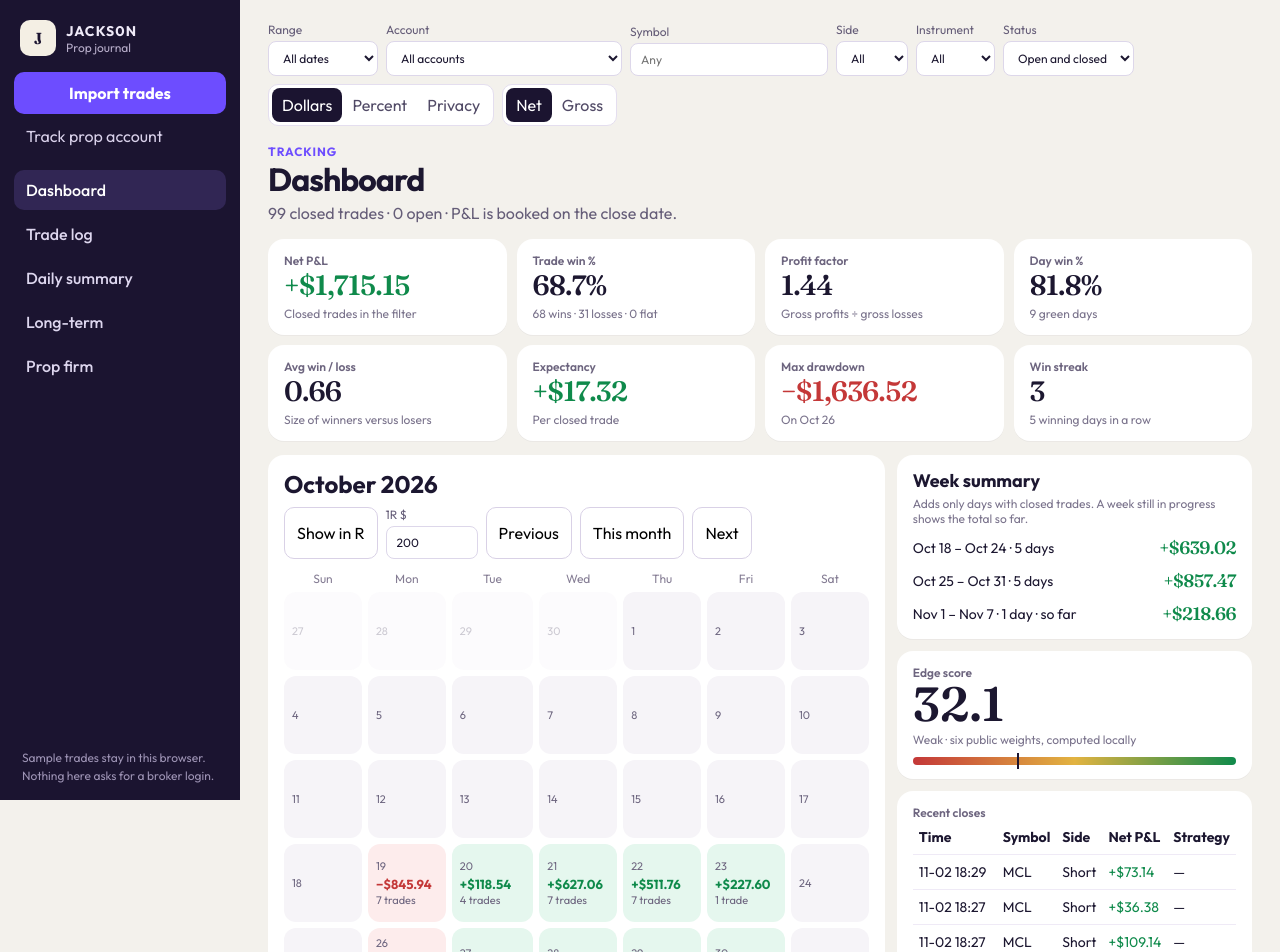
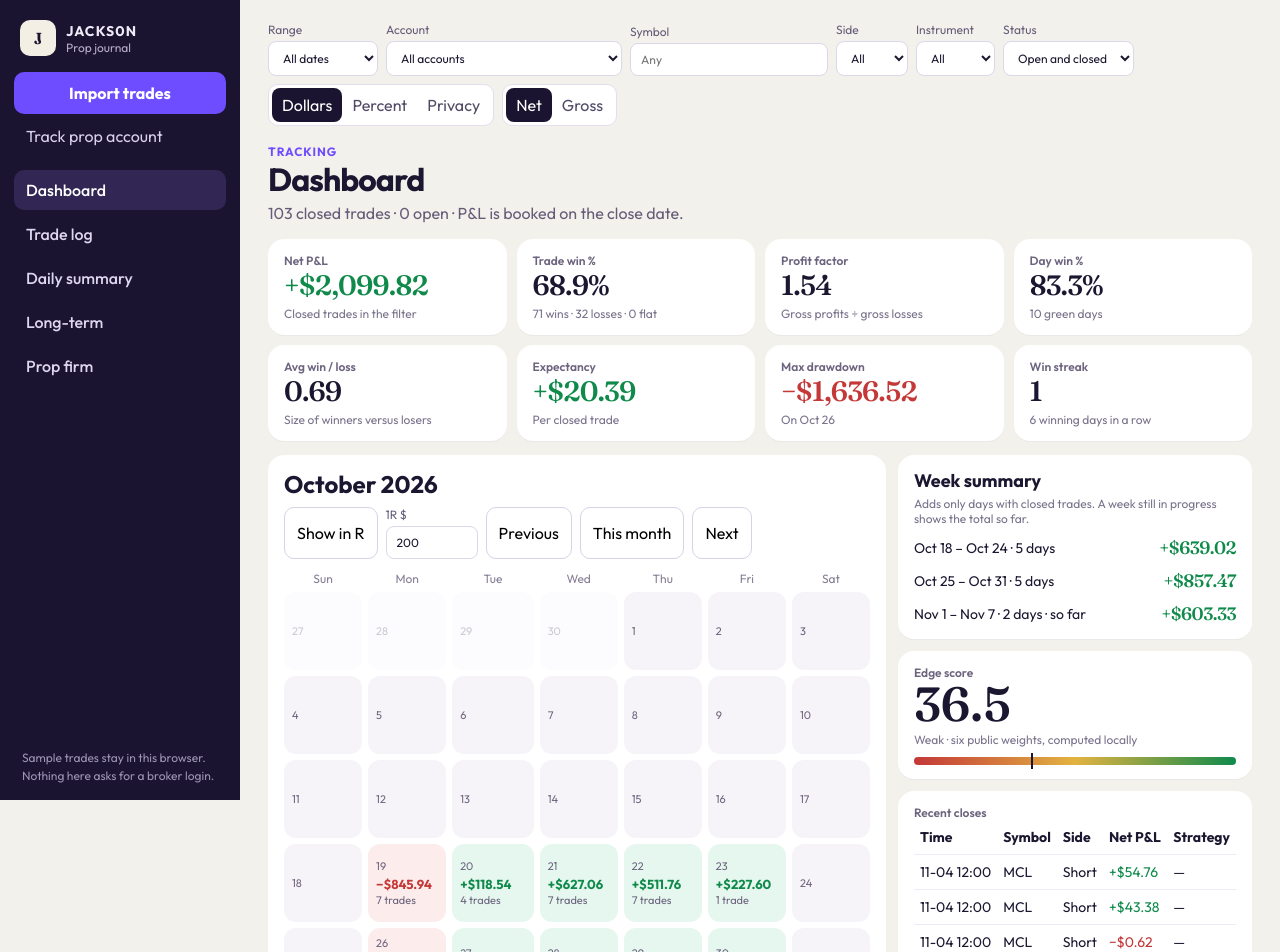
Before and after one commit to Jackson1-netizen/Tradezella, a React (Vite) app: page / in a window 1280 px wide. Shown: the top 952 px of the page. Built offline with nearby package versions, Linux system fonts and the light colour scheme.

Commit message:
alpha-sync: add 2026-11-04 trades (0257 x3 MCL, 0575 x1 MES)

```diff
--- a/src/alpha-trades.ts
+++ b/src/alpha-trades.ts
@@ -6,6 +6,11 @@ const ACCOUNT_IDS: Record<string, string> = { "0575": "stdqa-50k-0575", "0257":
 
 // Alpha Futures trade history, Melbourne local time. [acct, tradeId, symbol, side, qty, open, close, grossPnl, fees+commissions, openTime, closeTime]
 const ROWS: [string, string, string, "Long" | "Short", number, number, number, number, number, string, string][] = [
+  // 2026-11-04 Melbourne (dashboard 03-11-2026 Chicago), dates only: 12:00:00 is a placeholder time.
+  ["0257", "20261104-mcl-1", "MCL", "Short", 2.00, 95.60, 95.31, 58.00, 3.24, "2026-11-04T12:00:00", "2026-11-04T12:00:00"],
+  ["0257", "20261104-mcl-2", "MCL", "Short", 1.00, 95.76, 95.31, 45.00, 1.62, "2026-11-04T12:00:00", "2026-11-04T12:00:00"],
+  ["0257", "20261104-mcl-3", "MCL", "Short", 1.00, 95.76, 95.75, 1.00, 1.62, "2026-11-04T12:00:00", "2026-11-04T12:00:00"],
+  ["0575", "20261104-mes-1", "MES", "Short", 5.00, 7507.00, 7495.25, 293.75, 6.60, "2026-11-04T12:00:00", "2026-11-04T12:00:00"],
   ["0257", "fac809bb4c445444", "MES", "Long", 1.00, 7679.25, 7679.25, 0.00, 1.32, "2026-10-30T14:50:52", "2026-10-30T18:49:37"],
   ["0257", "4f93b5cba06e5404", "MES", "Long", 1.00, 7679.25, 7679.25, 0.00, 1.32, "2026-10-30T14:50:52", "2026-10-30T18:49:37"],
   ["0257", "69e3a7ff2fac5505", "MES", "Long", 1.00, 7679.25, 7684.75, 27.50, 1.32, "2026-10-30T14:50:52", "2026-10-30T15:22:39"],
```
